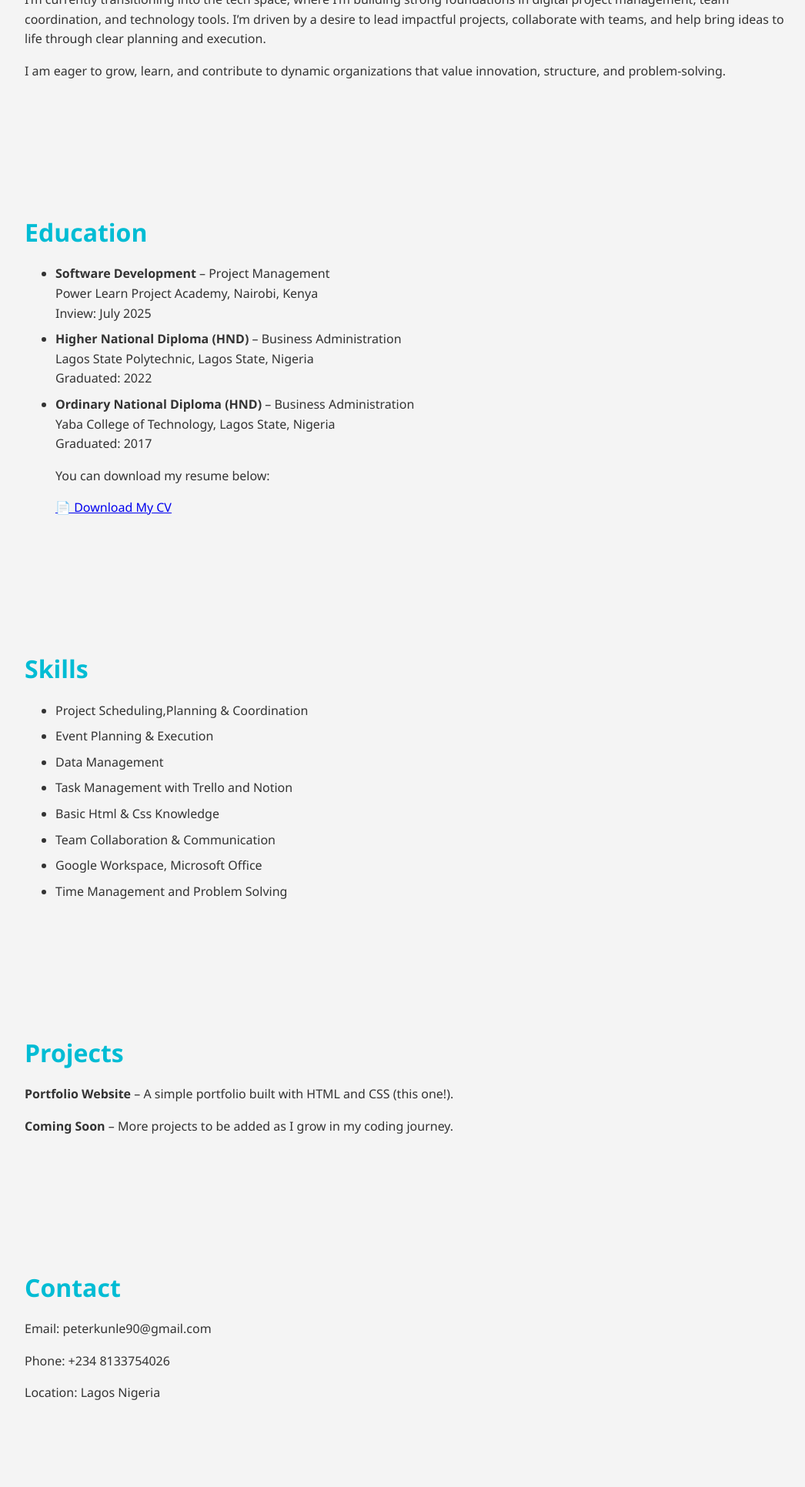
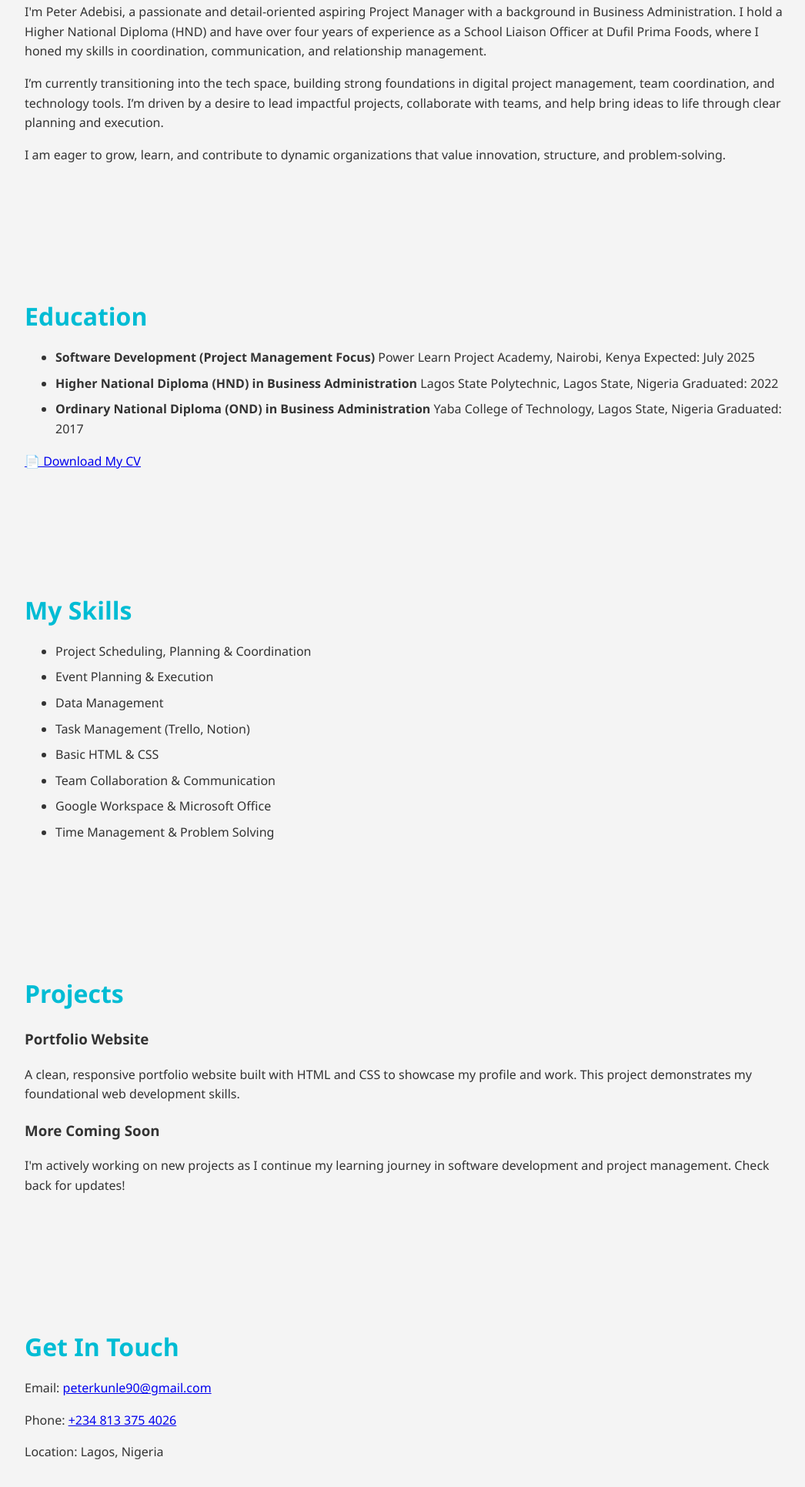
Before and after one commit to Peterkunle/AdebisiPortfolio, a plain HTML site: page index.html in a window 1280 px wide. Shown: the part 868-2800 px from the top of the page at 77% size, without its empty margins (108-1154 px from the left). Drawn offline with Linux system fonts and the light colour scheme.

Commit message:
Update portfolio title and structure

```diff
--- a/index.html
+++ b/index.html
@@ -3,15 +3,19 @@
 <head>
   <meta charset="UTF-8">
   <meta name="viewport" content="width=device-width, initial-scale=1.0">
-  <title>Peter Adebisi | Portfolio</title>
+  <title>Peter Adebisi | Aspiring Project Manager</title>
   <link rel="stylesheet" href="style.css">
+  <!-- Optional: Add a Google Font for better typography -->
+  <link rel="preconnect" href="https://fonts.googleapis.com">
+  <link rel="preconnect" href="https://fonts.gstatic.com" crossorigin>
+  <link href="https://fonts.googleapis.com/css2?family=Inter:opsz,wght@14..32,300..700&display=swap" rel="stylesheet">
 </head>
 <body>
 
   <header>
-    <nav>
-      <h1>Peter Adebisi</h1>
-      <ul>
+    <nav class="container">
+      <h1 class="logo">Peter Adebisi</h1>
+      <ul class="nav-menu">
         <li><a href="#home">Home</a></li>
         <li><a href="#about">About</a></li>
         <li><a href="#skills">Skills</a></li>
@@ -21,78 +25,132 @@
     </nav>
   </header>
 
-<section id="home" class="fade-in">
+  <main>
+    <!-- Home Section -->
+    <section id="home" class="section home-section">
+      <div class="container home-container">
+        <div class="home-content">
+          <p class="greeting">Hello, I'm</p>
+          <h2>Peter Adebisi</h2>
+          <p class="title">Aspiring Project Manager | Liaison Officer</p>
+          <p class="description">
+            I'm passionate about organizing teams, managing tasks, and helping ideas grow into real-world results. I'm transitioning into tech after over 4 years of corporate experience and currently learning digital project management tools and web technologies at PLP Academy, Nairobi, Kenya.
+          </p>
+          <div class="cta-buttons">
+            <a href="Peter-Adebisi-CV.pdf" class="btn btn-primary" download>📄 Download CV</a>
+            <a href="#contact" class="btn btn-secondary">📬 Contact Me</a>
+          </div>
+        </div>
+        <div class="home-image">
           <img src="PETER.jpg" alt="Peter Adebisi" class="profile-img">
-  <h2>Project Manager | Liaison Officer</h2>
+        </div>
+      </div>
+    </section>
+
+    <!-- About Section -->
+    <section id="about" class="section about-section">
+      <div class="container">
+        <h2 class="section-title">About Me</h2>
+        <div class="about-content">
           <p>
-    Welcome to my personal portfolio. I'm passionate about organizing teams, managing tasks, and helping ideas grow into real-world results. I’m transitioning into tech after over 4 years of corporate experience and currently learning digital project management tools and web technologies at PlP Academy NairobI,Kenya.
+            I'm Peter Adebisi, a passionate and detail-oriented aspiring Project Manager with a background in Business Administration. I hold a Higher National Diploma (HND) and have over four years of experience as a School Liaison Officer at Dufil Prima Foods, where I honed my skills in coordination, communication, and relationship management.
           </p>
           <p>
-    <a href="Peter-Adebisi-CV.pdf">📄 Download My CV</a> | <a href="#contact">📬 Contact Me</a>
-  </p>
-</section>
-
-  <section id="about">
-  <h2>About Me</h2>
-  <p>
-    I'm Peter Adebisi, a passionate and detail-oriented aspiring Project Manager with a background in Business Administration. I hold a Higher National Diploma (HND) and have over four years of experience as a School Liaison Officer at Dufil Prima Foods.
-  </p>
-  <p>
-    I’m currently transitioning into the tech space, where I’m building strong foundations in digital project management, team coordination, and technology tools. I’m driven by a desire to lead impactful projects, collaborate with teams, and help bring ideas to life through clear planning and execution.
+            I’m currently transitioning into the tech space, building strong foundations in digital project management, team coordination, and technology tools. I’m driven by a desire to lead impactful projects, collaborate with teams, and help bring ideas to life through clear planning and execution.
           </p>
           <p>
             I am eager to grow, learn, and contribute to dynamic organizations that value innovation, structure, and problem-solving.
           </p>
+        </div>
+      </div>
     </section>
 
-<section id="education" class="fade-in">
-  <h2>Education</h2>
-  <ul>
-    <li><strong>Software Development</strong> – Project Management
-      <br>Power Learn Project Academy, Nairobi, Kenya
-      <br>Inview: July 2025
+    <!-- Education Section -->
+    <section id="education" class="section education-section">
+      <div class="container">
+        <h2 class="section-title">Education</h2>
+        <ul class="education-list">
+          <li class="education-item">
+            <strong>Software Development (Project Management Focus)</strong>
+            <span class="institution">Power Learn Project Academy, Nairobi, Kenya</span>
+            <span class="date">Expected: July 2025</span>
           </li>
-    <li><strong>Higher National Diploma (HND)</strong> – Business Administration
-      <br>Lagos State Polytechnic, Lagos State, Nigeria
-      <br>Graduated: 2022
+          <li class="education-item">
+            <strong>Higher National Diploma (HND) in Business Administration</strong>
+            <span class="institution">Lagos State Polytechnic, Lagos State, Nigeria</span>
+            <span class="date">Graduated: 2022</span>
           </li>
-    <li><strong>Ordinary National Diploma (HND)</strong> – Business Administration
-      <br>Yaba College of Technology, Lagos State, Nigeria
-      <br>Graduated: 2017
-      <p>You can download my resume below:</p>
-      <a href="Peter-Adebisi-CV.pdf" download>📄 Download My CV</a>
+          <li class="education-item">
+            <strong>Ordinary National Diploma (OND) in Business Administration</strong>
+            <span class="institution">Yaba College of Technology, Lagos State, Nigeria</span>
+            <span class="date">Graduated: 2017</span>
+          </li>
+        </ul>
+        <!-- Moved CV download link here for better flow -->
+        <div class="cv-download">
+           <a href="Peter-Adebisi-CV.pdf" class="btn btn-download" download>📄 Download My CV</a>
+        </div>
+      </div>
     </section>
 
-<section id="skills" class="fade-in">
-  <h2>Skills</h2>
-  <ul>
-    <li>Project Scheduling,Planning & Coordination</li>
+    <!-- Skills Section -->
+    <section id="skills" class="section skills-section">
+      <div class="container">
+        <h2 class="section-title">My Skills</h2>
+        <ul class="skills-list">
+          <li>Project Scheduling, Planning & Coordination</li>
           <li>Event Planning & Execution</li>
           <li>Data Management</li>
-    <li>Task Management with Trello and Notion</li>
-    <li>Basic Html & Css Knowledge</li>
+          <li>Task Management (Trello, Notion)</li>
+          <li>Basic HTML & CSS</li>
           <li>Team Collaboration & Communication</li>
-    <li>Google Workspace, Microsoft Office</li>
-    <li>Time Management and Problem Solving</li>
+          <li>Google Workspace & Microsoft Office</li>
+          <li>Time Management & Problem Solving</li>
         </ul>
+      </div>
     </section>
 
-  <section id="projects" class="fade-in">
-    <h2>Projects</h2>
-    <p><strong>Portfolio Website</strong> – A simple portfolio built with HTML and CSS (this one!).</p>
-    <p><strong>Coming Soon</strong> – More projects to be added as I grow in my coding journey.</p>
+    <!-- Projects Section -->
+    <section id="projects" class="section projects-section">
+      <div class="container">
+        <h2 class="section-title">Projects</h2>
+        <div class="projects-grid">
+          <div class="project-card">
+            <h3>Portfolio Website</h3>
+            <p>A clean, responsive portfolio website built with HTML and CSS to showcase my profile and work. This project demonstrates my foundational web development skills.</p>
+            <!-- You can add links later -->
+            <!-- <a href="#" class="project-link">View Project →</a> -->
+          </div>
+          <div class="project-card">
+            <h3>More Coming Soon</h3>
+            <p>I'm actively working on new projects as I continue my learning journey in software development and project management. Check back for updates!</p>
+          </div>
+        </div>
+      </div>
     </section>
 
-  <section id="contact" class="fade-in">
-    <h2>Contact</h2>
-    <p>Email: peterkunle90@gmail.com</p>
-    <p>Phone: +234 8133754026</p>
-    <p>Location: Lagos Nigeria</p>
+    <!-- Contact Section -->
+    <section id="contact" class="section contact-section">
+      <div class="container">
+        <h2 class="section-title">Get In Touch</h2>
+        <div class="contact-details">
+          <p><span class="contact-label">Email:</span> <a href="mailto:peterkunle90@gmail.com">peterkunle90@gmail.com</a></p>
+          <p><span class="contact-label">Phone:</span> <a href="tel:+2348133754026">+234 813 375 4026</a></p>
+          <p><span class="contact-label">Location:</span> Lagos, Nigeria</p>
+        </div>
+      </div>
     </section>
+  </main>
 
   <footer>
-    <p>© 2025 Peter Adebisi. All rights reserved.</p>
+    <div class="container">
+      <p>© <span id="current-year"></span> Peter Adebisi. All rights reserved.</p>
+    </div>
   </footer>
 
+  <script>
+    // Simple script to update the copyright year automatically
+    document.getElementById('current-year').textContent = new Date().getFullYear();
+  </script>
 </body>
 </html>
```
Lines whose indentation alone changed are shown as unchanged.
